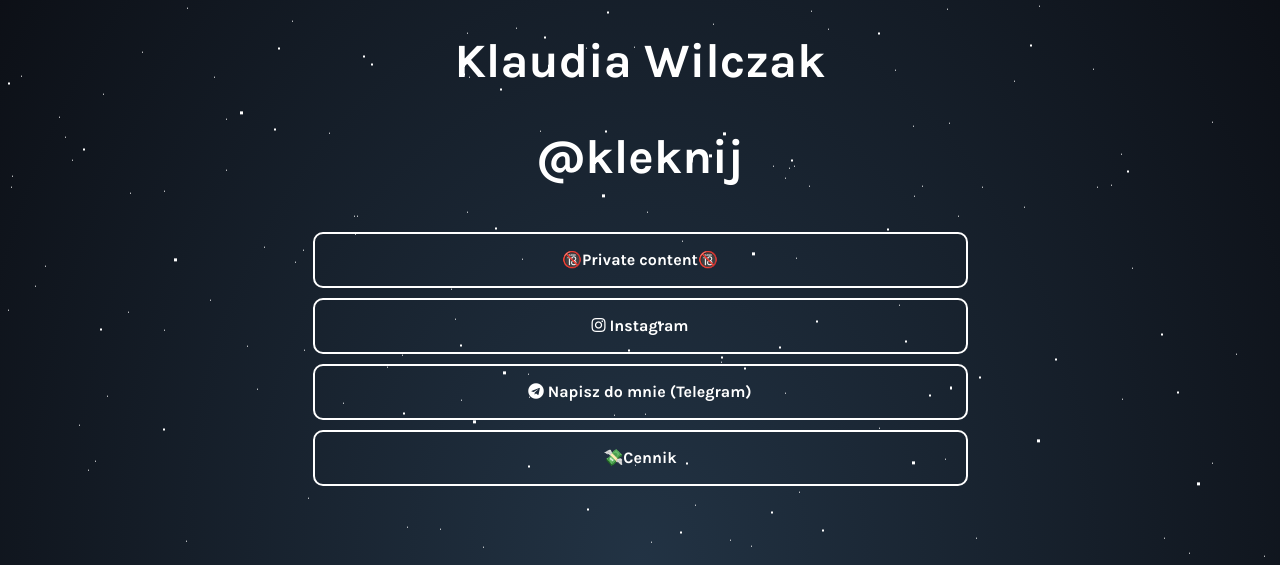
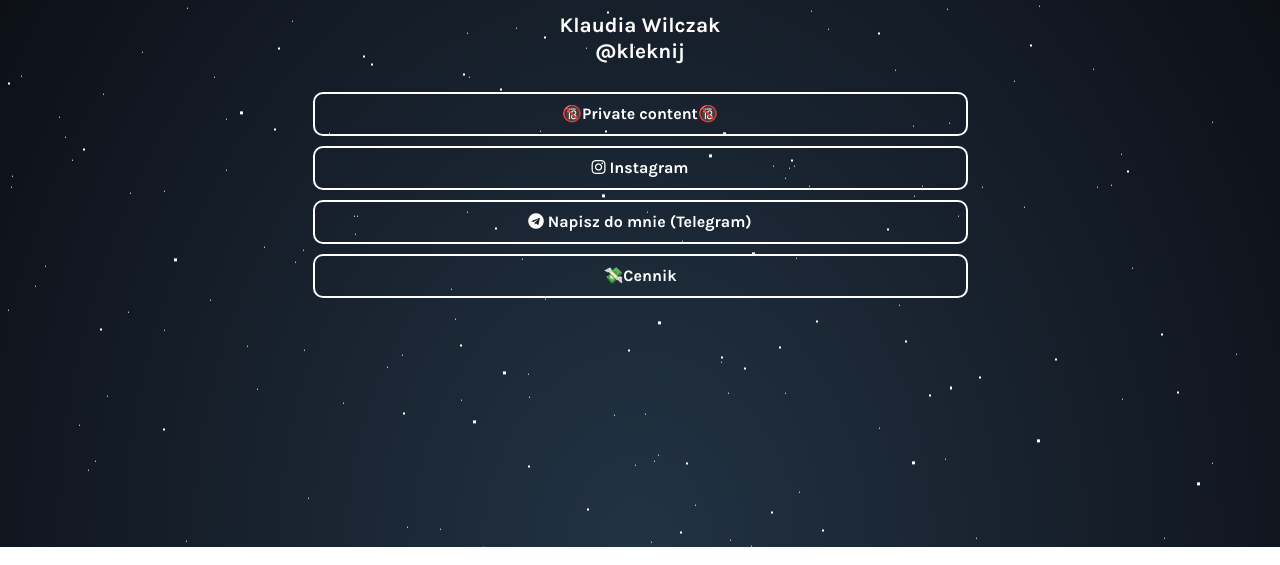
Before and after one commit to kleknij/linktre, a plain HTML site: page index.html in a window 1280 px wide. Shown: the part 253-818 px from the top of the page. Drawn offline with Linux system fonts and the light colour scheme.

Commit message:
Add files via upload

```diff
--- a/style.css
+++ b/style.css
@@ -34,18 +34,6 @@ body {
 }
 
 #userName {
-    color: var(--accentColor);
-    font-size: 3rem;
-    font-weight: bold;
-    line-height: 2;
-    display: block;
-    font-family: var(--font);
-    width: 100%;
-    text-align: center;
-    text-decoration: none;
-}
-
-#userName2 {
     color: var(--accentColor);
     font-size: 1.3rem;
     font-weight: bold;
```
